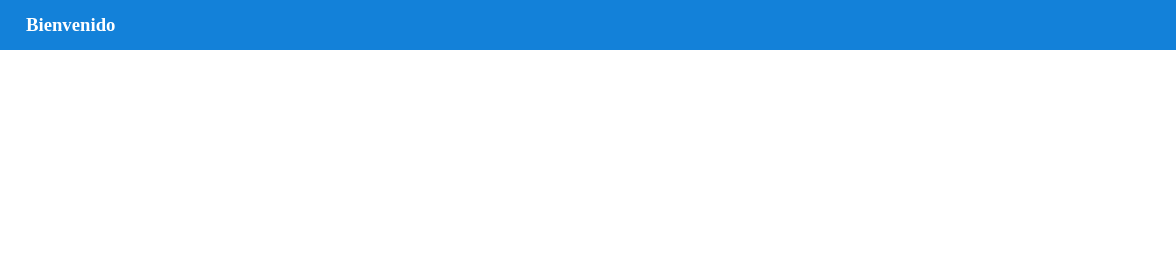
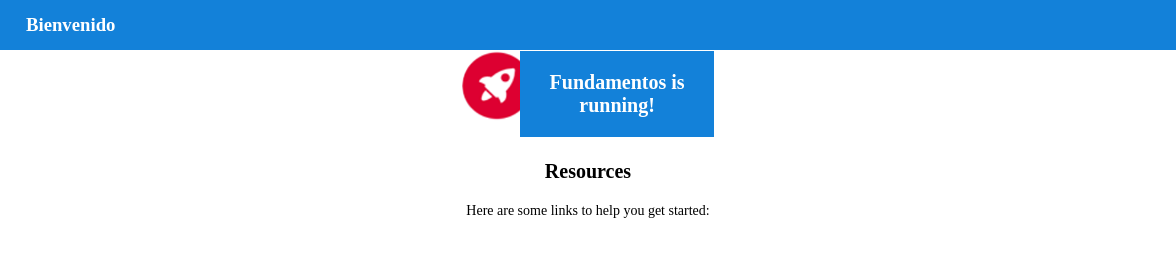
Before and after one commit to AlanJLJ2202/Fundamentos-web, a plain HTML site: page index.html in a window 1280 px wide. Shown: the full height of the page, 52-1228 px from the left. Drawn offline with Linux system fonts and the light colour scheme.

Commit message:
Cabecera (#8)

```diff
--- a/index.html
+++ b/index.html
@@ -21,19 +21,37 @@
     <div class="appbar_end">
         <img src="images\twitter-logo.png" alt="" width="40" height="40" class="rounded-corners">
     </div>
+</header>
 
 
+<body>
+
+<!-- Parte superior -->
+
+<div class="bienvenida-container">
+  <div style="width: 23%; float: left;">
+    <img src="images\cohete-img.png" alt="" class="rounded-corners" width="70" height="70">
+  </div>
 
 
+  <div class="bienvenida-label" style="width: 77%; float: right;">
+    <p>Fundamentos is running!</p>
+  </div>
+</div>
 
+<div class="resources">
+  <p class="label-resources">
+    Resources
+  </p>
 
-
-
-
-
-</header>
+  <p class="label-info">
+    Here are some links to help you get started:
+  </p>
+</div>
 
 
 </body>
 
+
+
 </html>
--- a/new_styles.css
+++ b/new_styles.css
@@ -30,5 +30,44 @@ img.rounded-corners {
   height: 50px;
   width: 50px;
   padding: 5px;
+}
+
+
+.bienvenida-container{
+    margin: auto;
+    width: 20%;
+    margin-top: 4%;
+    align-items:baseline;
+    justify-content: center;
 
 }
+
+.bienvenida-label{
+    font-size: 20px;
+    font-weight: bold;
+    color: white;
+    background-color: #1381D9;
+    text-align: center;
+}
+
+
+.resources{
+   margin-top: 100px;
+   position: absolute;
+   width: 300px;
+   height: fit-content;
+   top: 30%;
+   left: 50%;
+   margin: -100px 0 0 -150px;
+}
+
+.label-resources{
+  font-size: 20px;
+  text-align: center;
+  font-weight: 900;
+}
+
+.label-info{
+  font-size: 14px;
+  text-align: center;
+}
```
Also changed, not shown: images/cohete-img.png (added).
